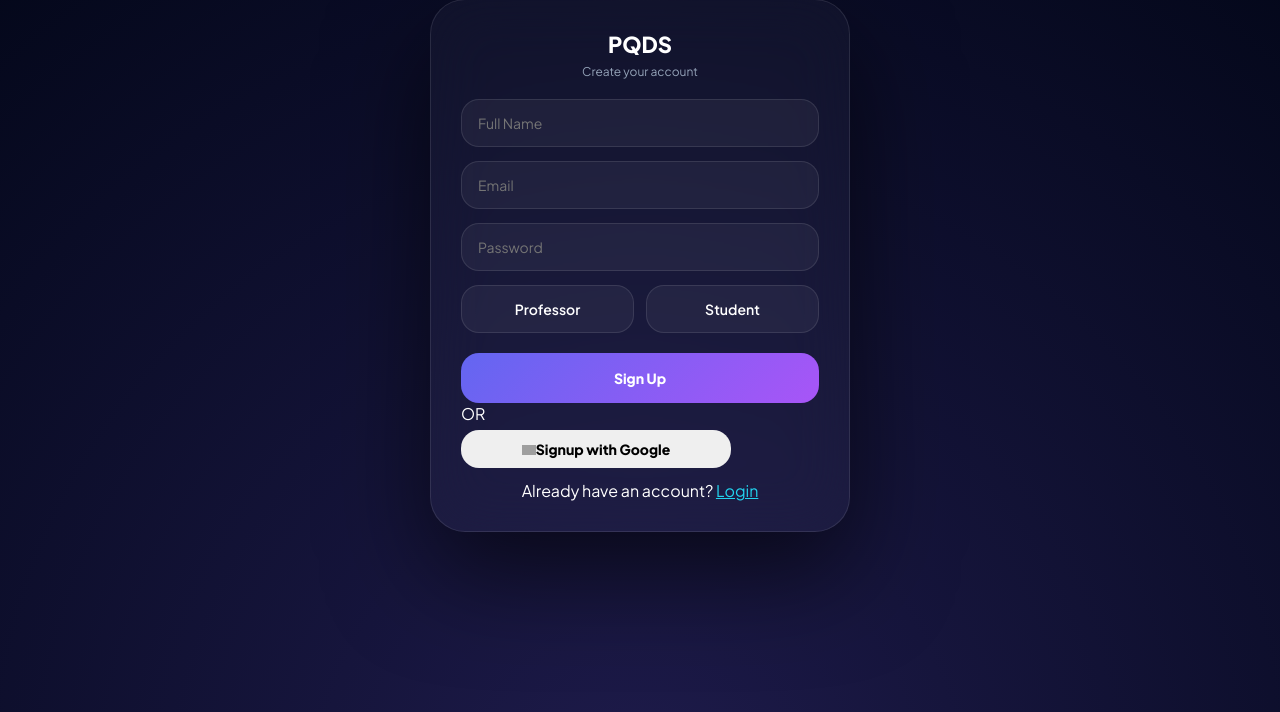
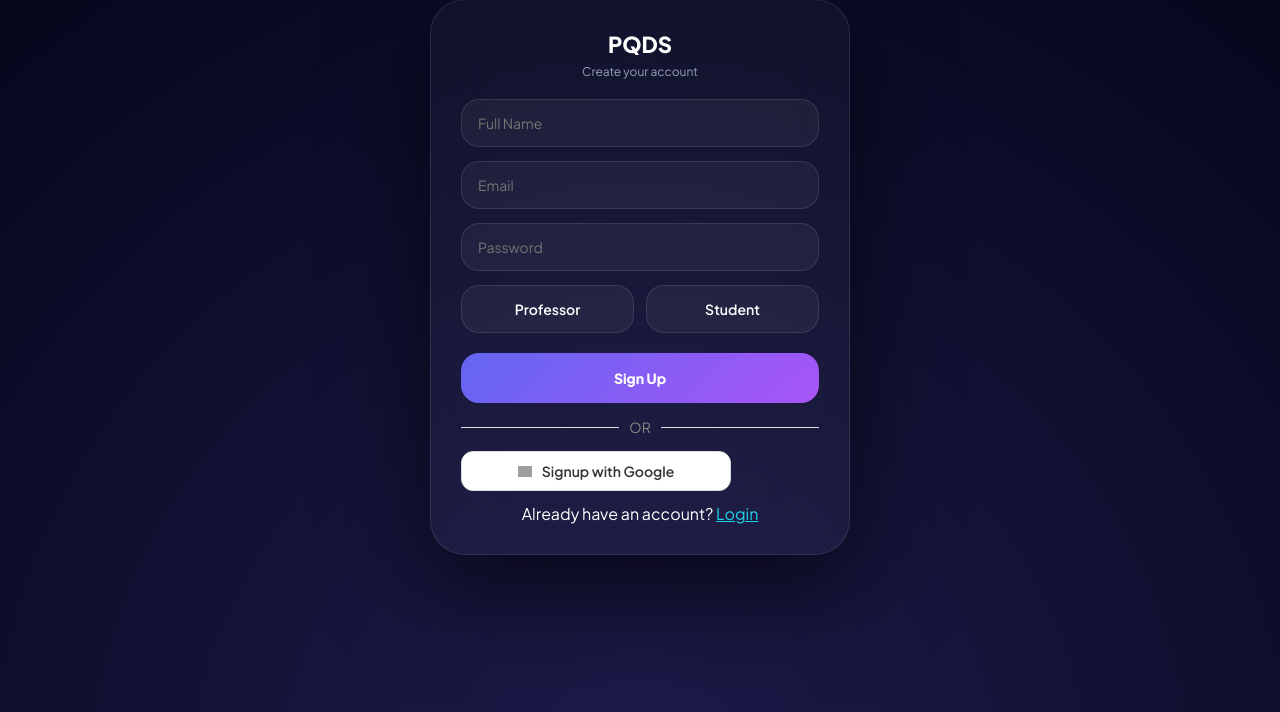
Before and after one commit to Kevinl-code/proctor-quiz-app, a Flask app: page /signup in a window 1280 px wide. Shown: the part 120-832 px from the top of the page. Run offline with Flask 3, Linux system fonts and the light colour scheme; grey boxes are pictures that could not be loaded.

Commit message:
Update style.css

```diff
--- a/static/css/style.css
+++ b/static/css/style.css
@@ -581,3 +581,48 @@ input, select, button {
   color: #22c55e;
   font-weight: 700;
 }
+.divider{
+    display:flex;
+    align-items:center;
+    margin:15px 0;
+}
+
+.divider::before,
+.divider::after{
+    content:"";
+    flex:1;
+    height:1px;
+    background:#ddd;
+}
+
+.divider span{
+    padding:0 10px;
+    color:#888;
+    font-size:14px;
+}
+.google-btn{
+    display:flex;
+    align-items:center;
+    justify-content:center;
+    gap:10px;
+
+    width:100%;
+    margin-top:12px;
+    padding:12px;
+
+    border:1px solid #ddd;
+    border-radius:12px;
+
+    background:#fff;
+    color:#333;
+
+    text-decoration:none;
+    font-weight:600;
+
+    cursor:pointer;
+    transition:.3s;
+}
+
+.google-btn:hover{
+    background:#f5f5f5;
+}
```
